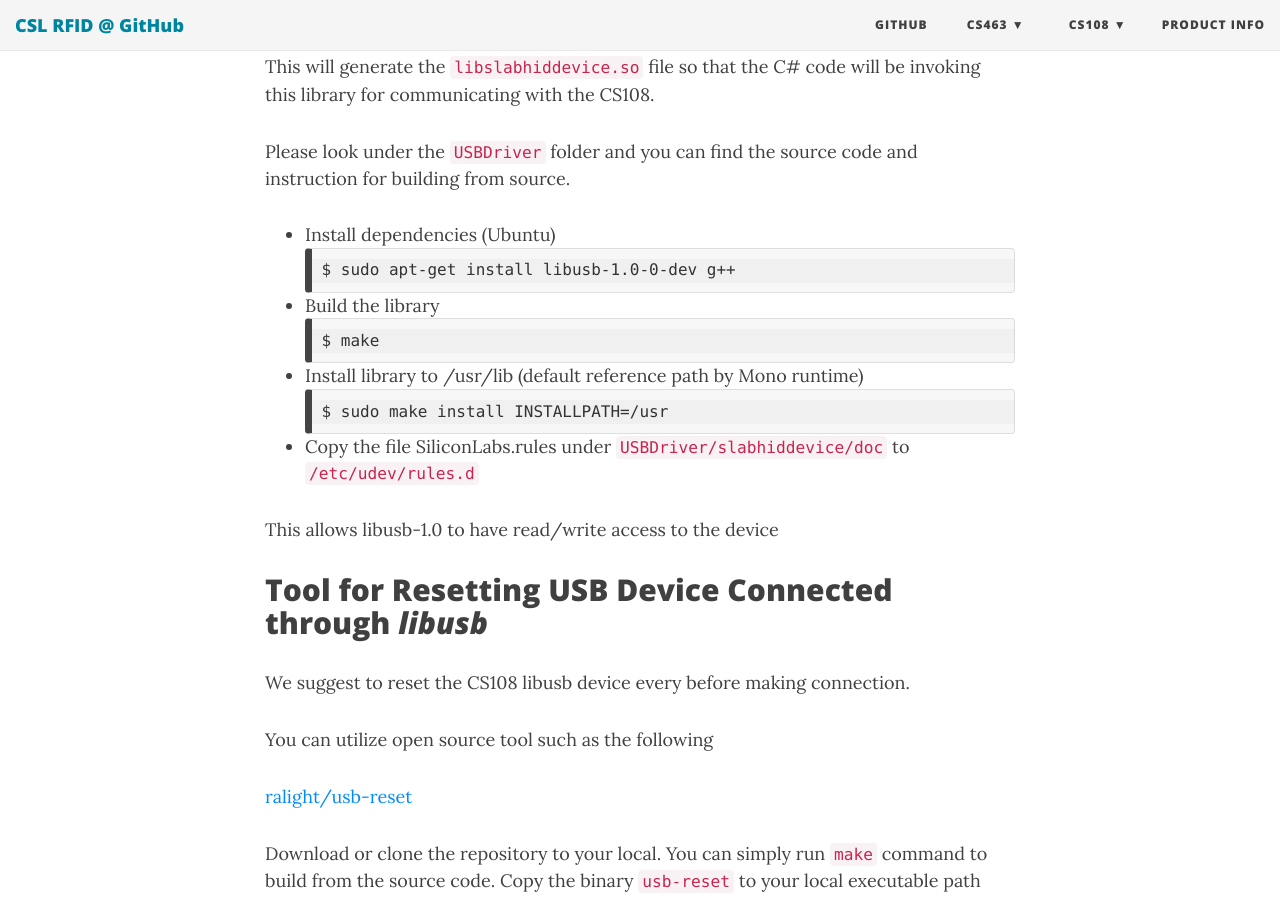
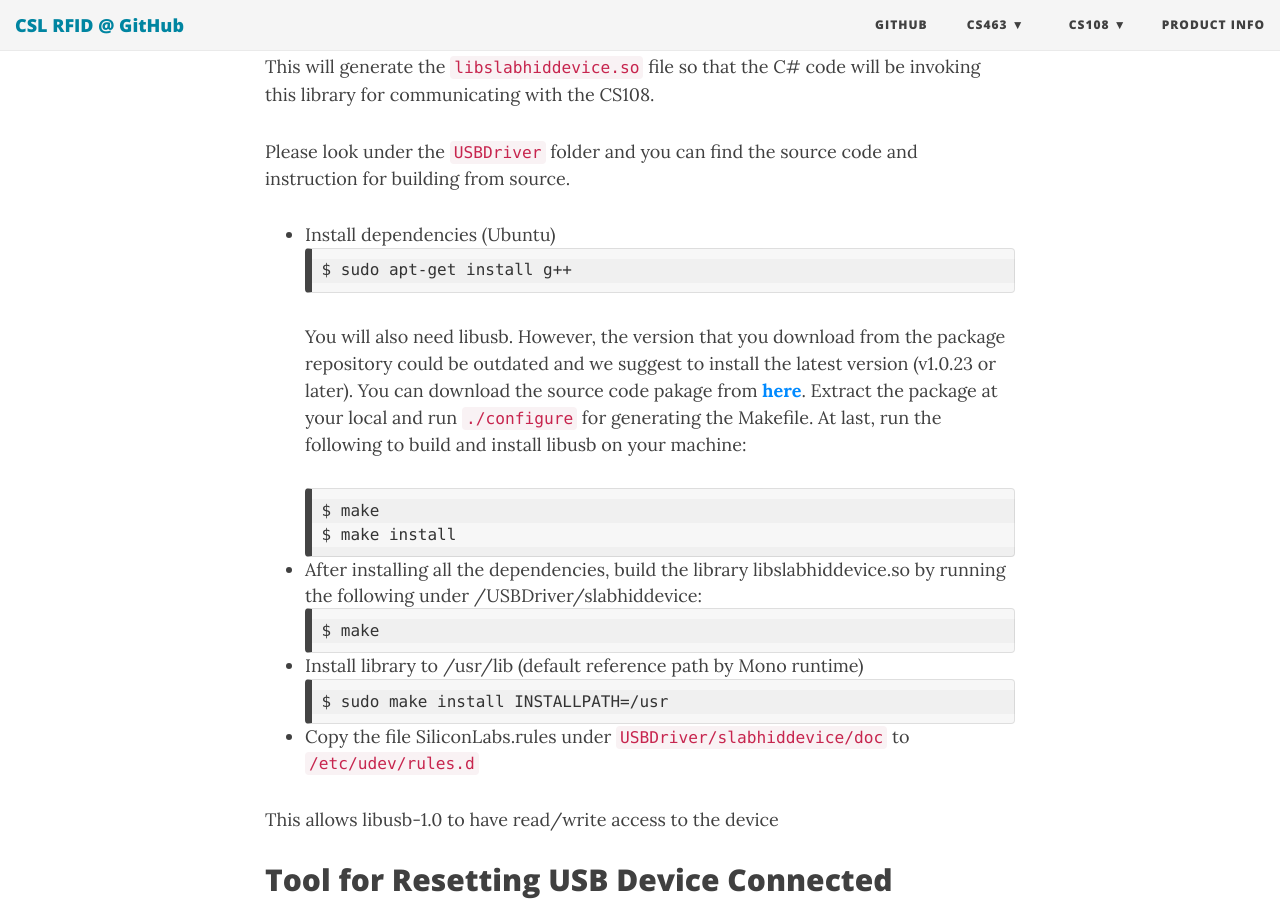
Before and after one commit to cslrfid/cslrfid.github.io, a Jekyll site: the page built from _posts/2020-03-26-cs108-usb-linux.md, in a window 1280 px wide and 900 px high, scrolled down 984 px. Built offline with Jekyll 4.4.1, drawn with Linux system fonts in a browser that asks for light colours; nearby versions of some CDN libraries.

Commit message:
Update 2020-03-26-cs108-usb-linux.md

````diff
--- a/_posts/2020-03-26-cs108-usb-linux.md
+++ b/_posts/2020-03-26-cs108-usb-linux.md
@@ -36,12 +36,18 @@ Please look under the `USBDriver` folder and you can find the source code and in
 
 * Install dependencies (Ubuntu)
 ```
-$ sudo apt-get install libusb-1.0-0-dev g++
+$ sudo apt-get install g++
 ```
-* Build the library
+You will also need libusb.  However, the version that you download from the package repository could be outdated and we suggest to install the latest version (v1.0.23 or later).  You can download the source code pakage from **[here](https://github.com/libusb/libusb/releases)**.  Extract the package at your local and run `./configure` for generating the Makefile.  At last, run the following to build and install libusb on your machine:
+```
+$ make
+$ make install
+```
+* After installing all the dependencies, build the library libslabhiddevice.so by running the following under /USBDriver/slabhiddevice:
 ```
 $ make
 ```
+
 * Install library to /usr/lib (default reference path by Mono runtime)
 ```
 $ sudo make install INSTALLPATH=/usr
````
